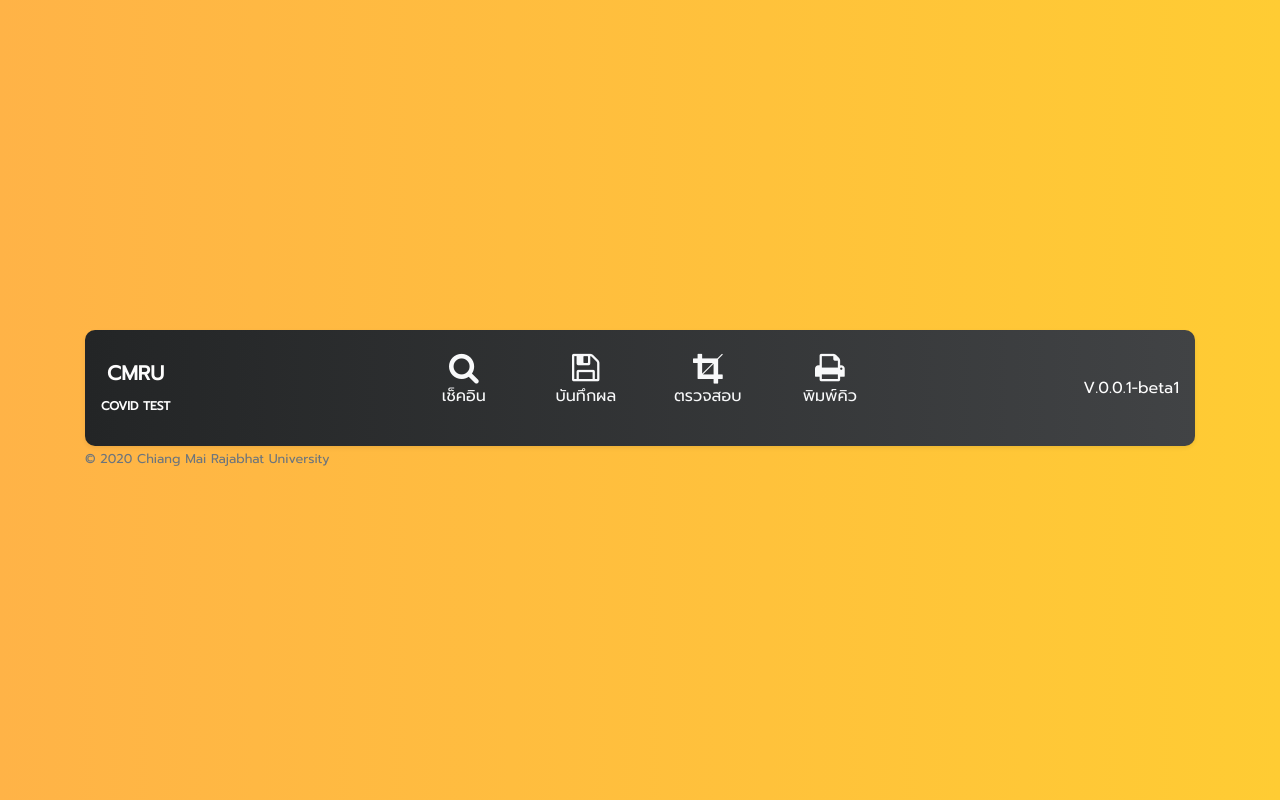
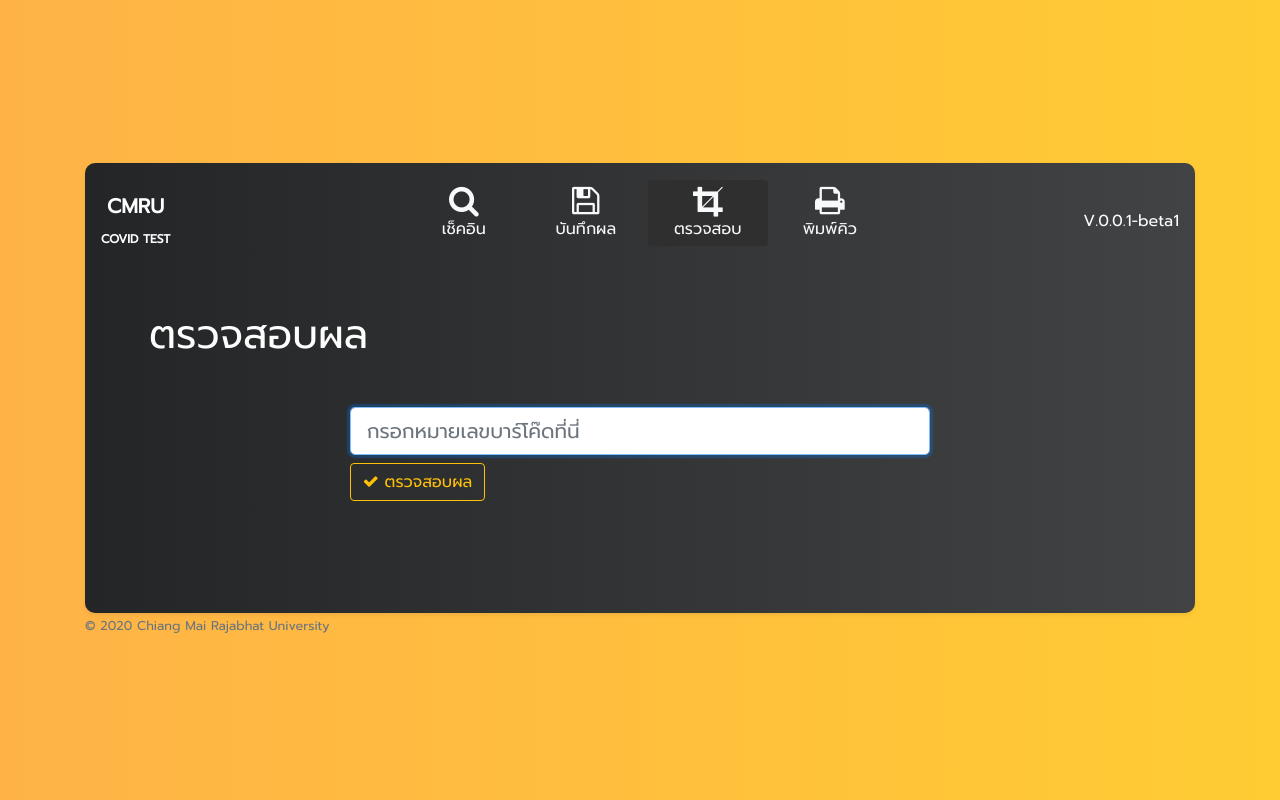
Before and after one commit to silkyland/covidtest, a React (Create React App) app: page /check in a window 1280 px wide. Before the commit this address led to /404. Built offline with nearby package versions, Linux system fonts and the light colour scheme.

Commit message:
finish but billboard

```diff
--- a/src/components/layouts/Master.tsx
+++ b/src/components/layouts/Master.tsx
@@ -10,14 +10,15 @@ import {
 import { Button, Container } from "reactstrap";
 import ConfirmScreen from "../screen/Confirm/ConfirmScreen";
 import HomeScreen from "../screen/Home/HomeScreen";
-import ReprintScreen from "../screen/Home/ReprintScreen";
+import ReprintScreen from "../screen/Print/ReprintScreen";
 import "./master.css";
+import CheckScreen from "../screen/Check/CheckScreen";
 
 const Master = (props: any) => {
   const menuList = [
     { id: 1, to: "/", icon: "fa-search", name: "เช็คอิน" },
     { id: 2, to: "/result", icon: "fa-save", name: "บันทึกผล" },
-    { id: 3, to: "/crop", icon: "fa-crop", name: "ตรวจสอบ" },
+    { id: 3, to: "/check", icon: "fa-crop", name: "ตรวจสอบ" },
     {
       id: 4,
       external: true,
@@ -83,15 +84,19 @@ const Master = (props: any) => {
                 path="/"
                 render={(props) => <HomeScreen {...props} />}
               />
+
+              <Route
+                path="/result"
+                render={(props) => <ConfirmScreen {...props} />}
+              />
+              <Route
+                path="/check"
+                render={(props) => <CheckScreen {...props} />}
+              />
               <Route
                 path="/reprint"
                 render={(props) => <ReprintScreen {...props} />}
               />
-              <Route
-                path="/result"
-                render={(props) => <ConfirmScreen {...props} />}
-              />
-
               <Redirect path="*" to="/404" />
             </Switch>
           </div>
--- /dev/null
+++ b/src/components/screen/Check/CheckScreen.tsx
@@ -0,0 +1,81 @@
+import axios from "axios";
+import moment from "moment";
+import "moment/locale/th";
+import React, { useState } from "react";
+import { Button, Col, Form, FormGroup, Input } from "reactstrap";
+import Swal from "sweetalert2";
+import config from "../../../config/index";
+import "../Home/home.css";
+
+moment.locale("th");
+
+const CheckScreen = (props: any) => {
+  const _handleSubmitSearch = async (e: React.FormEvent<HTMLFormElement>) => {
+    try {
+      e.preventDefault();
+      const response = await axios.post(`${config.api.server}/covid/check`, {
+        citizen_id: citizenId,
+      });
+
+      Swal.fire({
+        position: "top-end",
+        icon: "success",
+        title: response.data.message,
+        showConfirmButton: false,
+        timer: 1500,
+      });
+
+      setCitizenId("");
+    } catch (error) {
+      Swal.fire({
+        position: "top-end",
+        icon: "error",
+        title: error.response.data.message,
+        showConfirmButton: false,
+        timer: 1500,
+      });
+    }
+    setCitizenId("");
+  };
+
+  const _handleChangeInput = (e: React.ChangeEvent<HTMLInputElement>) => {
+    e.preventDefault();
+    setCitizenId(e.target.value);
+  };
+
+  const [citizenId, setCitizenId] = useState("");
+
+  return (
+    <div>
+      <div className="p-5">
+        <div className="main-content">
+          <h1>ตรวจสอบผล</h1>
+          <div className="m-5">
+            <Form onSubmit={_handleSubmitSearch}>
+              <FormGroup row>
+                <Col sm={{ size: 8, offset: 2 }}>
+                  <Input
+                    autoFocus
+                    className="placeholder-center"
+                    placeholder="กรอกหมายเลขบาร์โค๊ดที่นี่"
+                    bsSize="lg"
+                    value={citizenId}
+                    onChange={_handleChangeInput}
+                  />
+                  <div className="center">
+                    <Button color="outline-warning" className="mt-2">
+                      <i className="fa fa-check" aria-hidden="true"></i>{" "}
+                      ตรวจสอบผล
+                    </Button>
+                  </div>
+                </Col>
+              </FormGroup>
+            </Form>
+          </div>
+        </div>
+      </div>
+    </div>
+  );
+};
+
+export default CheckScreen;
```
Also changed, not shown: src/components/screen/Print/ReprintScreen.tsx (renamed from src/components/screen/Home/ReprintScreen.tsx, +2 -5 lines).
